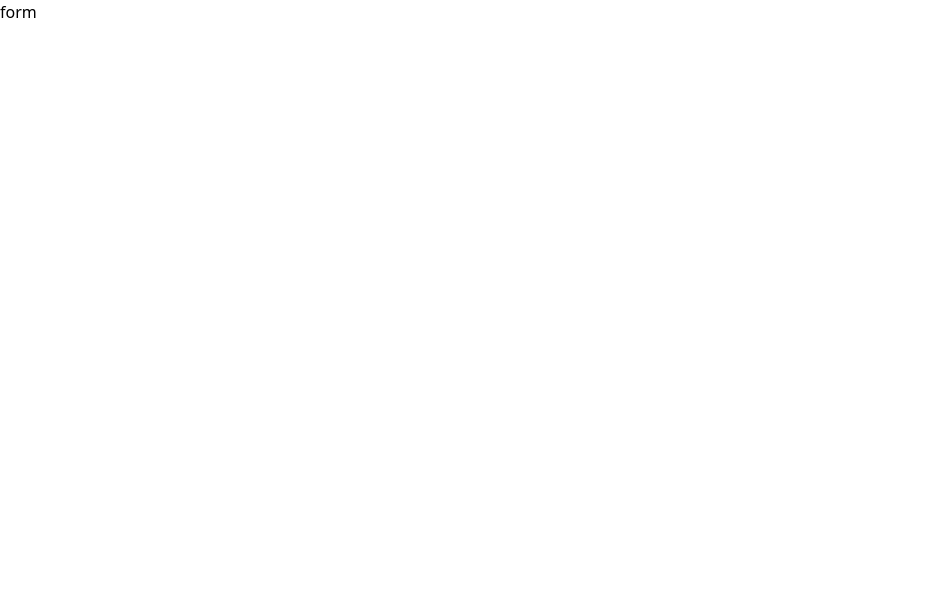
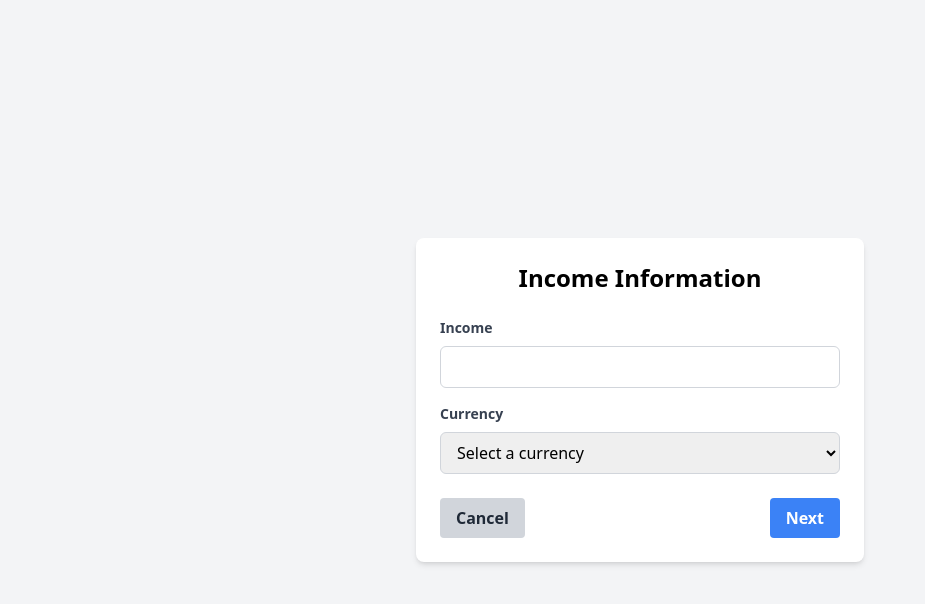
Before and after one commit to KyNaOo/Expense_Analyser, a Next.js app: page /form in a window 1280 px wide. Shown: the top 604 px of the page, without its empty margins (0-925 px from the left). Built offline with nearby package versions, Linux system fonts and the light colour scheme.

Commit message:
feat: double step form

```diff
--- a/src/app/form/page.tsx
+++ b/src/app/form/page.tsx
@@ -1,7 +1,194 @@
-import React from 'react'
+'use client';
 
-export default function form() {
+import React, { useState, ChangeEvent, FormEvent } from 'react';
+
+interface FormData {
+  income: string;
+  currency: string;
+  vitals: string;
+  hobbies: string;
+  taxes: string;
+  other: string;
+}
+
+const currencies = [
+  'USD', 'EUR'
+];
+
+const SimpleForm: React.FC = () => {
+  const [formData, setFormData] = useState<FormData>({
+    income: '',
+    currency: '',
+    vitals: '',
+    hobbies: '',
+    taxes: '',
+    other: ''
+  });
+  const [currentStep, setCurrentStep] = useState(1);
+
+  const handleChange = (e: ChangeEvent<HTMLInputElement | HTMLSelectElement>) => {
+    const { name, value } = e.target;
+    setFormData(prevState => ({
+      ...prevState,
+      [name]: value
+    }));
+  };
+
+  const handleSubmit = (e: FormEvent<HTMLFormElement>) => {
+    e.preventDefault();
+    console.log('Form submitted:', formData);
+    // Add your form submission logic here
+  };
+
+  const handleCancel = () => {
+    setFormData({
+      income: '',
+      currency: '',
+      vitals: '',
+      hobbies: '',
+      taxes: '',
+      other: ''
+    });
+    setCurrentStep(1);
+  };
+
+  const nextStep = () => {
+    setCurrentStep(2);
+  };
+
+  const prevStep = () => {
+    setCurrentStep(1);
+  };
+
+  const renderStep1 = () => (
+    <>
+      <div className="mb-4">
+        <label htmlFor="income" className="block text-gray-700 text-sm font-bold mb-2">Income</label>
+        <input
+          type="number"
+          id="income"
+          name="income"
+          value={formData.income}
+          onChange={handleChange}
+          className="w-full px-3 py-2 border border-gray-300 rounded-md focus:outline-none focus:ring-2 focus:ring-blue-500"
+          required
+        />
+      </div>
+      <div className="mb-6">
+        <label htmlFor="currency" className="block text-gray-700 text-sm font-bold mb-2">Currency</label>
+        <select
+          id="currency"
+          name="currency"
+          value={formData.currency}
+          onChange={handleChange}
+          className="w-full px-3 py-2 border border-gray-300 rounded-md focus:outline-none focus:ring-2 focus:ring-blue-500"
+          required
+        >
+          <option value="">Select a currency</option>
+          {currencies.map((currency) => (
+            <option key={currency} value={currency}>
+              {currency}
+            </option>
+          ))}
+        </select>
+      </div>
+      <div className="flex justify-between">
+      <button
+          type="button"
+          onClick={handleCancel}
+          className="bg-gray-300 hover:bg-gray-400 text-gray-800 font-bold py-2 px-4 rounded focus:outline-none focus:shadow-outline"
+        >
+          Cancel
+        </button>
+        <button
+          type="button"
+          onClick={nextStep}
+          className="bg-blue-500 hover:bg-blue-600 text-white font-bold py-2 px-4 rounded focus:outline-none focus:shadow-outline"
+        >
+          Next
+        </button>
+      </div>
+    </>
+  );
+
+  const renderStep2 = () => (
+    <>
+      <div className="mb-4">
+        <label htmlFor="vitals" className="block text-gray-700 text-sm font-bold mb-2">Vitals</label>
+        <input
+          type="number"
+          id="vitals"
+          name="vitals"
+          value={formData.vitals}
+          onChange={handleChange}
+          className="w-full px-3 py-2 border border-gray-300 rounded-md focus:outline-none focus:ring-2 focus:ring-blue-500"
+          required
+        />
+      </div>
+      <div className="mb-4">
+        <label htmlFor="hobbies" className="block text-gray-700 text-sm font-bold mb-2">Hobbies</label>
+        <input
+          type="number"
+          id="hobbies"
+          name="hobbies"
+          value={formData.hobbies}
+          onChange={handleChange}
+          className="w-full px-3 py-2 border border-gray-300 rounded-md focus:outline-none focus:ring-2 focus:ring-blue-500"
+          required
+        />
+      </div>
+      <div className="mb-4">
+        <label htmlFor="taxes" className="block text-gray-700 text-sm font-bold mb-2">Taxes</label>
+        <input
+          type="number"
+          id="taxes"
+          name="taxes"
+          value={formData.taxes}
+          onChange={handleChange}
+          className="w-full px-3 py-2 border border-gray-300 rounded-md focus:outline-none focus:ring-2 focus:ring-blue-500"
+          required
+        />
+      </div>
+      <div className="mb-6">
+        <label htmlFor="other" className="block text-gray-700 text-sm font-bold mb-2">Other</label>
+        <input
+          type="number"
+          id="other"
+          name="other"
+          value={formData.other}
+          onChange={handleChange}
+          className="w-full px-3 py-2 border border-gray-300 rounded-md focus:outline-none focus:ring-2 focus:ring-blue-500"
+          required
+        />
+      </div>
+      <div className="flex justify-between">
+        <button
+          type="button"
+          onClick={prevStep}
+          className="bg-gray-300 hover:bg-gray-400 text-gray-800 font-bold py-2 px-4 rounded focus:outline-none focus:shadow-outline"
+        >
+          Previous
+        </button>
+        <button
+          type="submit"
+          className="bg-blue-500 hover:bg-blue-600 text-white font-bold py-2 px-4 rounded focus:outline-none focus:shadow-outline"
+        >
+          Submit
+        </button>
+      </div>
+    </>
+  );
+
   return (
-    <h1>form</h1>
-  )
-}
+    <div className="flex items-center justify-center min-h-screen bg-gray-100">
+      <form onSubmit={handleSubmit} className="w-full max-w-md p-6 bg-white rounded-lg shadow-md">
+        <h2 className="text-2xl font-bold mb-6 text-center">
+          {currentStep === 1 ? "Income Information" : "Expenses"}
+        </h2>
+        {currentStep === 1 ? renderStep1() : renderStep2()}
+      </form>
+    </div>
+  );
+};
+
+export default SimpleForm;
--- a/src/app/page.tsx
+++ b/src/app/page.tsx
@@ -1,8 +1,15 @@
 'use client';
 
 import React from 'react';
+import { useRouter } from 'next/navigation'; // Import useRouter from next/navigation
 
 const HomePage = () => {
+  const router = useRouter(); // Initialize useRouter
+
+  const handleGetStarted = () => {
+    router.push('/form'); // Navigate to /form
+  };
+
   return (
     <div className="flex flex-col items-center justify-center min-h-screen relative overflow-hidden">
       <div
@@ -14,8 +21,11 @@ const HomePage = () => {
       />
       <div className="relative z-10 text-center">
         <h1 className="text-4xl font-bold text-black mb-4">Welcome to my Expense Analyzer website</h1>
-        <p className="text-xl text-gray-700 mb-8">Let's dive into your wallet !</p>
-        <button className="px-6 py-3 bg-yellow-200 text-black font-semibold rounded-lg shadow-md hover:bg-green-700 transition duration-300 ease-in-out">
+        <p className="text-xl text-gray-700 mb-8">Let's dive into your wallet!</p>
+        <button
+          onClick={handleGetStarted} // Add the click handler here
+          className="px-6 py-3 bg-yellow-200 text-black font-semibold rounded-lg shadow-md hover:bg-green-700 transition duration-300 ease-in-out"
+        >
           Get Started
         </button>
       </div>
```
